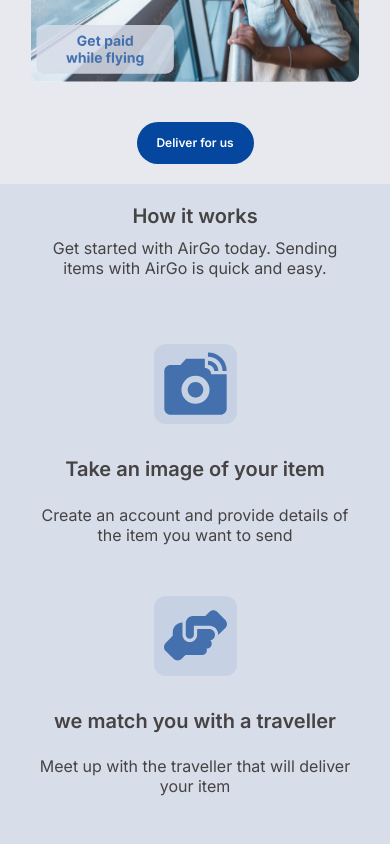
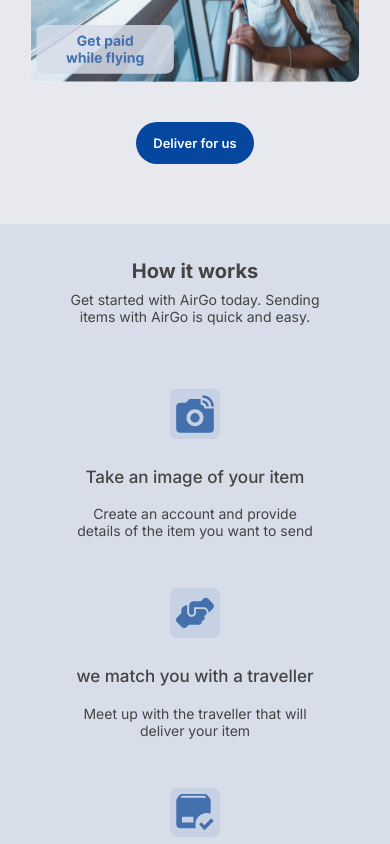
Before and after one commit to nonfungiblehayor/AirGo-waitlist-clone, a React (Create React App) app in the folder waitlist/: page / in a window 390 px wide. Shown: the part 1160-2004 px from the top of the page. Built offline with nearby package versions, Linux system fonts and the light colour scheme.

Commit message:
fix: styling bugs feat: bookmarklink

```diff
--- a/waitlist/src/App.module.scss
+++ b/waitlist/src/App.module.scss
@@ -1727,7 +1727,7 @@ body {
       .formSections {
         display: flex;
         flex-direction: column;
-        width: 327px;
+        width: 300px;
         height: 543px;
         border-radius: 16px;
         border: none;
@@ -1772,11 +1772,12 @@ body {
           font-size: 14px;
           font-weight: 400;
           font-family: $textFont;
+          width: 271px;
         }
         .spanTxt {
           color: $textColor;
           font-size: 12px;
-          font-weight: 700;
+          font-weight: 400;
           font-family: $textFont;
           width: 274px;
           line-height: 14px;
@@ -1789,40 +1790,41 @@ body {
         display: flex;
         flex-direction: column;
         max-width: 100%;
-        justify-content: center;
         gap: 10px;
-        // align-items: center;
         p {
           color: $textColor;
           font-family: $textFont;
           font-size: 12px;
           font-weight: 400;
-          margin-left: 20px;
         }
         .form {
           display: flex;
           flex-direction: column;
           gap: 25px;
           justify-content: center;
-          align-items: center;
+          align-items: flex-start;
           .inputName {
             width: 276px;
             border: none;
-            border-radius: 12px;
-            height: 36px;
+            border-radius: 15px;
+            height: 30px;
             background-color: #E7E9EF;
             color: #0e0e0e52;
             font-family: $textFont;
-            font-size: 16px;
-            font-weight: 500;
+            font-size: 12px;
+            font-weight: 400;
             text-align: left;
-            padding-left: 6px;
+            padding-left: 15px;
+          }
+          .inputName:focus {
+            outline: none;
+            color: #000000;
           }
           .inputBtn {
-            width: 276px;
+            width: 285px;
             border: none;
             border-radius: 60px;
-            height: 42px;
+            height: 42.18px;
             background-color: $btnColor;
             color: #FFFFFF;
             font-family: $textFont;
@@ -1866,12 +1868,12 @@ body {
         }
         .waitBtn {
           background-color: $btnColor;
-          width: 152.25px;
-          height: 54.6px;
-          border-radius: 57.8px;
+          width: 117.63px;
+          height: 42.18px;
+          border-radius: 29.2px;
           border: none;
           color: #FFFFFF;
-          font-size: 20px;
+          font-size: 12.98px;
           font-weight: 600;
           font-family: $textFont;
           display: none;
@@ -1886,17 +1888,16 @@ body {
         gap: 30px;
         .waitBtn2 {
           background-color: $btnColor;
-          width: 117px;
-          height: 42px;
-          border-radius: 57.8px;
+          width: 117.63px;
+          height: 42.18px;
+          border-radius: 29.2px;
           border: none;
           color: #FFFFFF;
-          font-size: 12px;
+          font-size: 12.98px;
           font-weight: 600;
           font-family: $textFont;
           display: flex;
           align-items: center;
-          padding: 10px;
           justify-content: center;
           }
         img {
@@ -1907,7 +1908,8 @@ body {
       }
     }
     .workSection {
-      margin-top: 20px;
+      margin-top: 60px;
+      padding-top: 15px;
       .work1 {
         display: flex;
         flex-direction: column;
@@ -1915,7 +1917,7 @@ body {
         align-items: center;
         h3 {
           color: $textColor;
-          font-weight: 600;
+          font-weight: 700;
           font-family: $textFont;
           font-size: 20px;
           margin-bottom: -6px;
@@ -1925,9 +1927,9 @@ body {
           color: $textColor;
           font-weight: 400;
           font-family: $textFont;
-          font-size: 16px;
+          font-size: 14px;
           text-align: center;
-          width: 329px;
+          width: 269px;
         }
       }
       .work2 {
@@ -1945,31 +1947,31 @@ body {
           align-items: center;
           .divImg {
             background-color: #4470ae1c;
-            width: 83px;
-            height: 80px;
+            width: 49.51px;
+            height: 49.51px;
             display: flex;
             align-items: center;
             justify-content: center;
-            border-radius: 12px;
+            border-radius: 7.08px;
           }
           .img {
-            width: 63px;
-            height: 63px;
+            width: 37.71px;
+            height: 37.71px;
           }
           h5 {
             color: $textColor;
-            font-weight: 600;
+            font-weight: 500;
             font-family: $textFont;
-            font-size: 20px;
+            font-size: 17px;
             text-align: center;
-            width: 300px;
+            width: 250px;
           }
           .pText {
           color: $textColor;
           font-weight: 400;
           font-family: $textFont;
-          font-size: 16px;
-          width: 328px;
+          font-size: 14px;
+          width: 246px;
           text-align: center;
           margin-top: -10px;
           }
--- a/waitlist/src/components/footer.jsx
+++ b/waitlist/src/components/footer.jsx
@@ -5,7 +5,7 @@ import twitter from '../images/twitter.svg'
 import insta from '../images/insta.svg'
 
 function Footer() {
-    return <footer className={styles.footer}>
+    return <footer className={styles.footer} id='footer'>
             <p>Contact us</p>
             <a href='/app'><img src={mail} alt='mail logo'></img></a>
             <a href='/app'><img src={insta} alt='instagram logo'></img></a>
--- a/waitlist/src/components/header.jsx
+++ b/waitlist/src/components/header.jsx
@@ -13,8 +13,8 @@ function Header(props) {
        <a href='/app'><img src={logo} alt='airGo' className={styles.logo}></img></a>
        <div className={styles.link}>
         <a href='/app'>Home</a>
-        <a href='/app'>How it works</a>
-        <a href='/app'>Contact us</a>
+        <a href='#work'>How it works</a>
+        <a href='#footer'>Contact us</a>
         </div>
         <button className={styles.waitBtn}>send now</button>
        </div>
--- a/waitlist/src/components/menu.jsx
+++ b/waitlist/src/components/menu.jsx
@@ -7,8 +7,8 @@ function Menu(props) {
     return  <nav className={styles.navDiv}>
     <img src={cancel} alt='cancel' className={styles.cancel} onClick={props.fnc2}></img>
     <a href='/app'>Home</a>
-    <a href='/app'>How it works</a>
-    <a href='/app'>Contact us</a>
+    <a href='#work'>How it works</a>
+    <a href='#footer'>Contact us</a>
     <button className={styles.waitBtn2}>send now</button>
     <div className={styles.subHead2}>
             <p>Simple, easy deliveries</p>
--- a/waitlist/src/components/work.jsx
+++ b/waitlist/src/components/work.jsx
@@ -6,7 +6,7 @@ import shake from '../images/shake.svg'
 import mark from '../images/mark.svg'
 
 function Work() {
-    return <section className={styles.workSection}>
+    return <section className={styles.workSection} id='work'>
         <div className={styles.work1}>
             <h3>
                 How it works
```
Also changed, not shown: waitlist/src/images/logo.svg.
